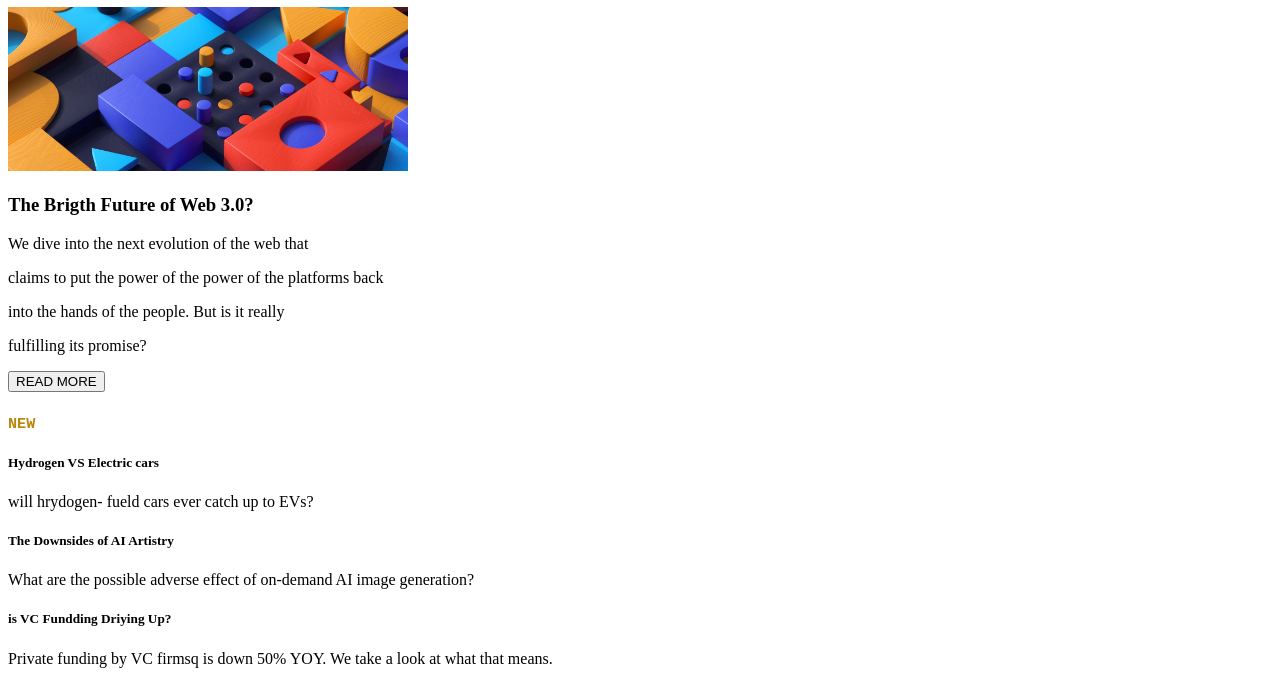
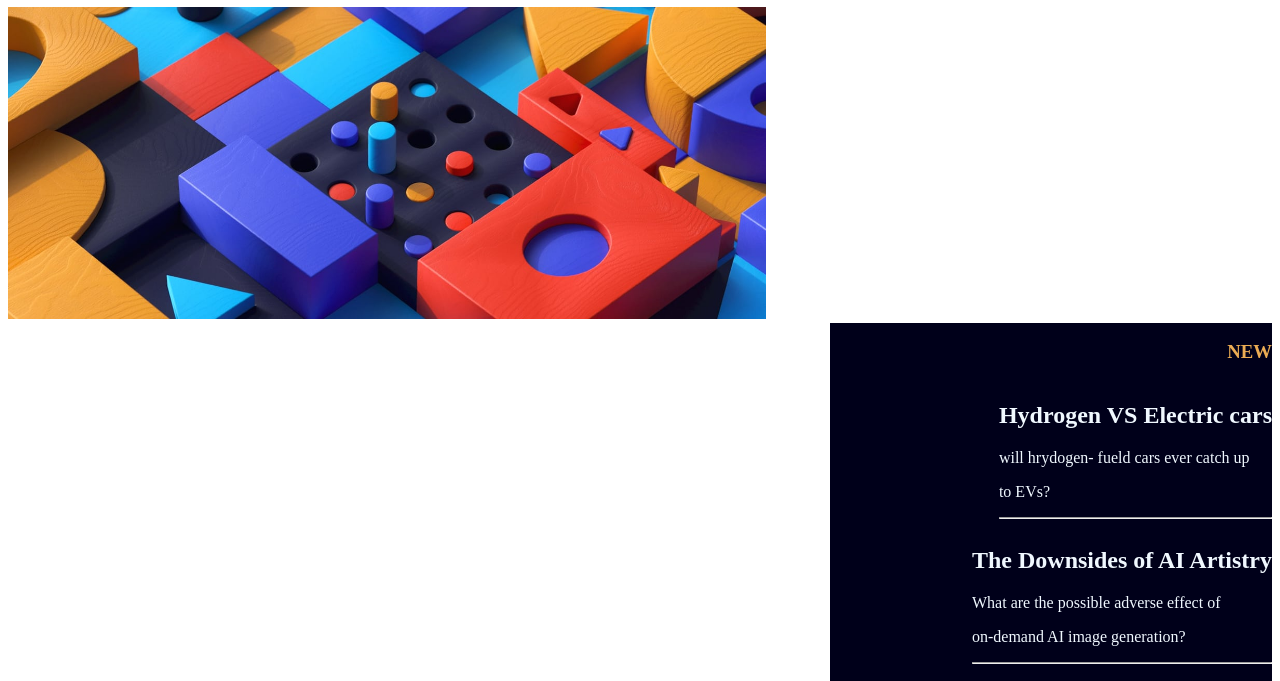
Before and after one commit to MarkArthur2211/Retos, a plain HTML site: page HOLAMUNDO.html in a window 1280 px wide. Shown: the part 65-746 px from the top of the page. Drawn offline with Linux system fonts and the light colour scheme.

Commit message:
avance 08/12

```diff
--- a/HOLAMUNDO.html
+++ b/HOLAMUNDO.html
@@ -21,12 +21,38 @@
                  <a class="item"href=""> CATEGORIES </a>
             </div>
         </header>
+        <div>
+            <img class="foto2" src="MI PRIMERA PAGINA/IMG/images/images/image-web-3-desktop.jpg" width="400">
+        </div>
+        <main>
 
-        <main>
+                <aside >
+                    <article class="container2">
                         <div>
-                <img id="foto" src="MI PRIMERA PAGINA/IMG/images/images/image-web-3-desktop.jpg" width="400">
+                            <h1 style="color:#ebac54;"> NEW </h1>
+                        </diV>
+                        <div>
+                            <h2 style="color: aliceblue;">Hydrogen VS Electric cars</h2>
+                            <p style="color: aliceblue;"> will hrydogen- fueld cars ever catch up </p>
+                            <p style="color: aliceblue;"> to EVs?</p>
+                            <hr>
                         </div>
                         <div>
+                            <h2 style="color: aliceblue;">The Downsides of AI Artistry </h2>
+                            <p style="color: aliceblue;"> What are the possible adverse effect of</p>
+                            <p style="color: aliceblue;">  on-demand AI image generation?</p>
+                            <hr>
+                        </div>
+                        <div>
+                            <h2 style="color: aliceblue;"> is VC Fundding Driying Up?</h2>
+                            <p style="color: aliceblue;">  Private funding by VC firmsq is down 50% </p>
+                            <p style="color: aliceblue;">  YOY. We take a look at what that means.</p>
+                        </div>
+                    </article>
+                </aside>
+        </main>
+
+
         <section>
             <article>
                 <h1> The Brigth Future of Web 3.0? </h1>
@@ -45,28 +71,6 @@
             </article>
         </section>
     </div>
-        </main>
-        <aside>
-
-            <article>
-                <div>
-                    <h1><samp style="color:darkgoldenrod"> NEW</samp> </h1>
-                </diV>
-                <div>
-                    <h5> Hydrogen VS Electric cars</h5>
-                    <p> will hrydogen- fueld cars ever catch up to EVs? </p>
-                </div>
-                <div>
-                    <h5>The Downsides of AI Artistry </h5>
-                    <p> What are the possible adverse effect of on-demand AI image generation?</p>
-                </div>
-                <div>
-                    <h5> is VC Fundding Driying Up?</h5>
-                    <p>Private funding by VC firmsq is down 50% YOY. We take a look at what that means. </p>
-                </div>
-            </article>
-        </aside>
-
         <footer>
             <div>
                 <img src="MI PRIMERA PAGINA/IMG/images/images/image-retro-pcs.jpg" width="200">
--- a/MI PRIMERA PAGINA/sytles/main.css
+++ b/MI PRIMERA PAGINA/sytles/main.css
@@ -13,21 +13,37 @@ justify-content: space-between;
 align-items: center;
 }
 
-
 .foto{
 justify-content:center;
+
 }
 
 .item{
 color:black;
 background: #fff;
 }
+
 a{
     text-decoration: none;
 }
 
 a:hover{
-
 text-decoration: none;
 color: orange;
 }
+
+.container2{
+    display:flex;
+    background-color:rgba(0,0,26,255);
+    flex-direction:column;
+    align-items: flex-end;
+    margin-left: 65%;
+
+}
+
+.foto2{
+width: 60%;
+justify-content: center;
+margin-right: 50px;
+
+}
```
Lines whose indentation alone changed are shown as unchanged.
